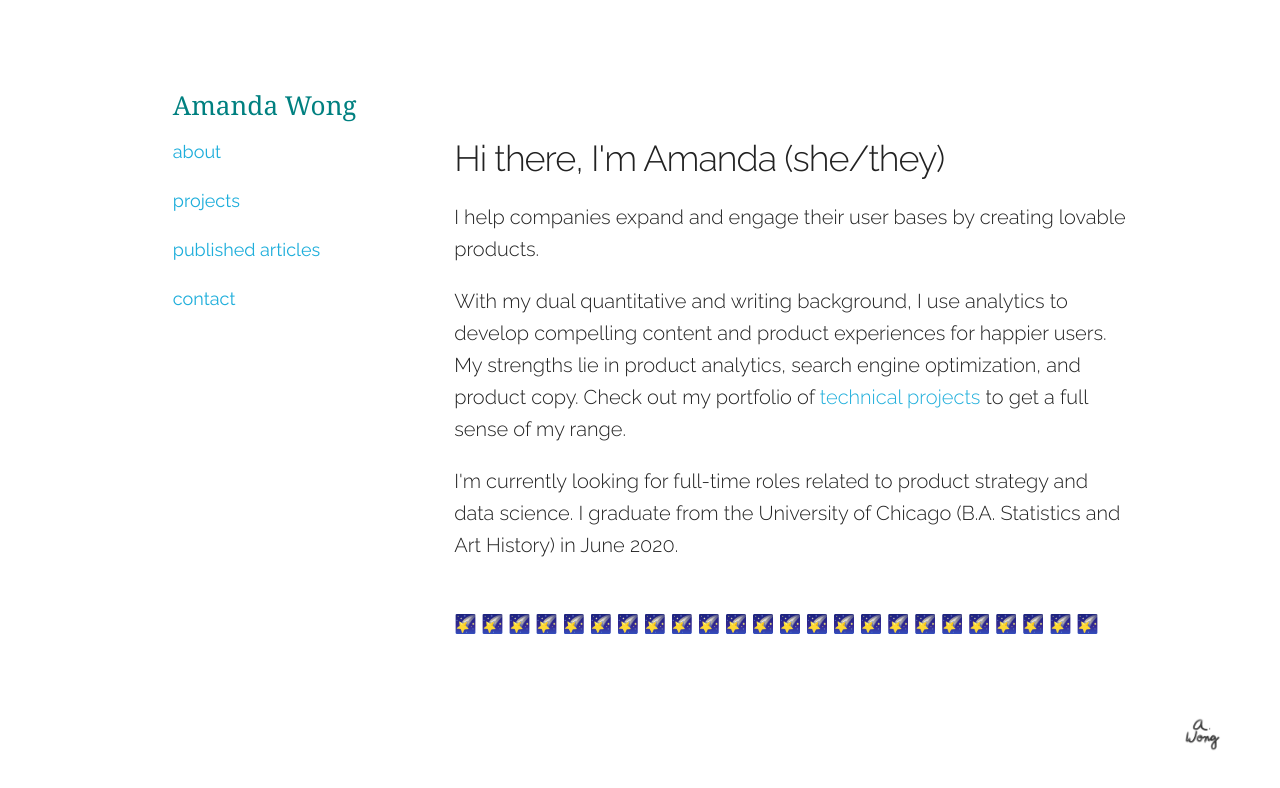
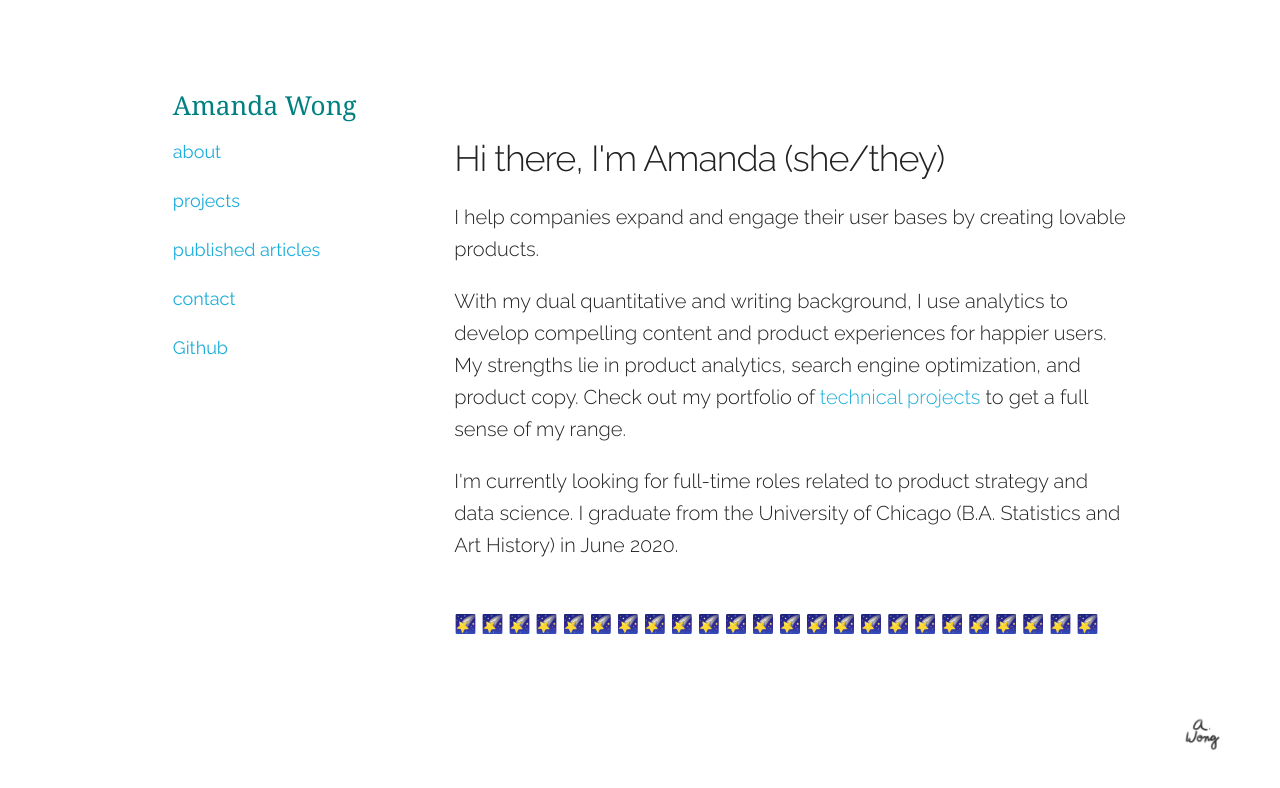
Before and after one commit to wongamanda/amandawong.me, a website: page index.html in a window 1280 px wide. Drawn offline with nearby package versions, Linux system fonts and the light colour scheme.

Commit message:
Add Github link to navigation

```diff
--- a/nav-filler.html
+++ b/nav-filler.html
@@ -7,5 +7,6 @@
       <li><a href="/projects">projects</a></li>
       <li><a href="/pub-articles">published articles</a></li>
       <li><a href="/contact">contact</a></li>
+      <li><a href="http://github.com/wongamanda">Github</a></li>
     </ul>
   </nav>
```
